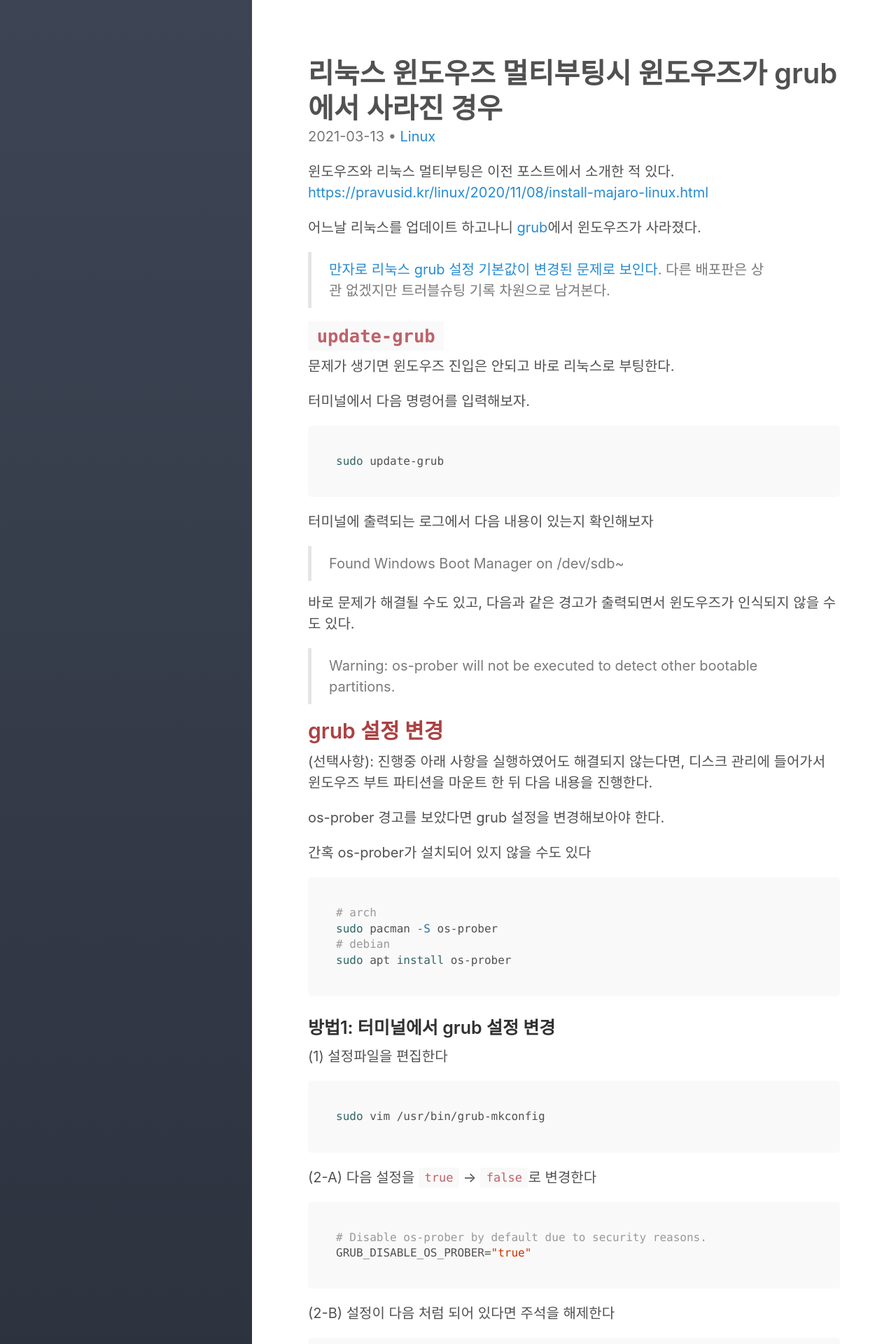
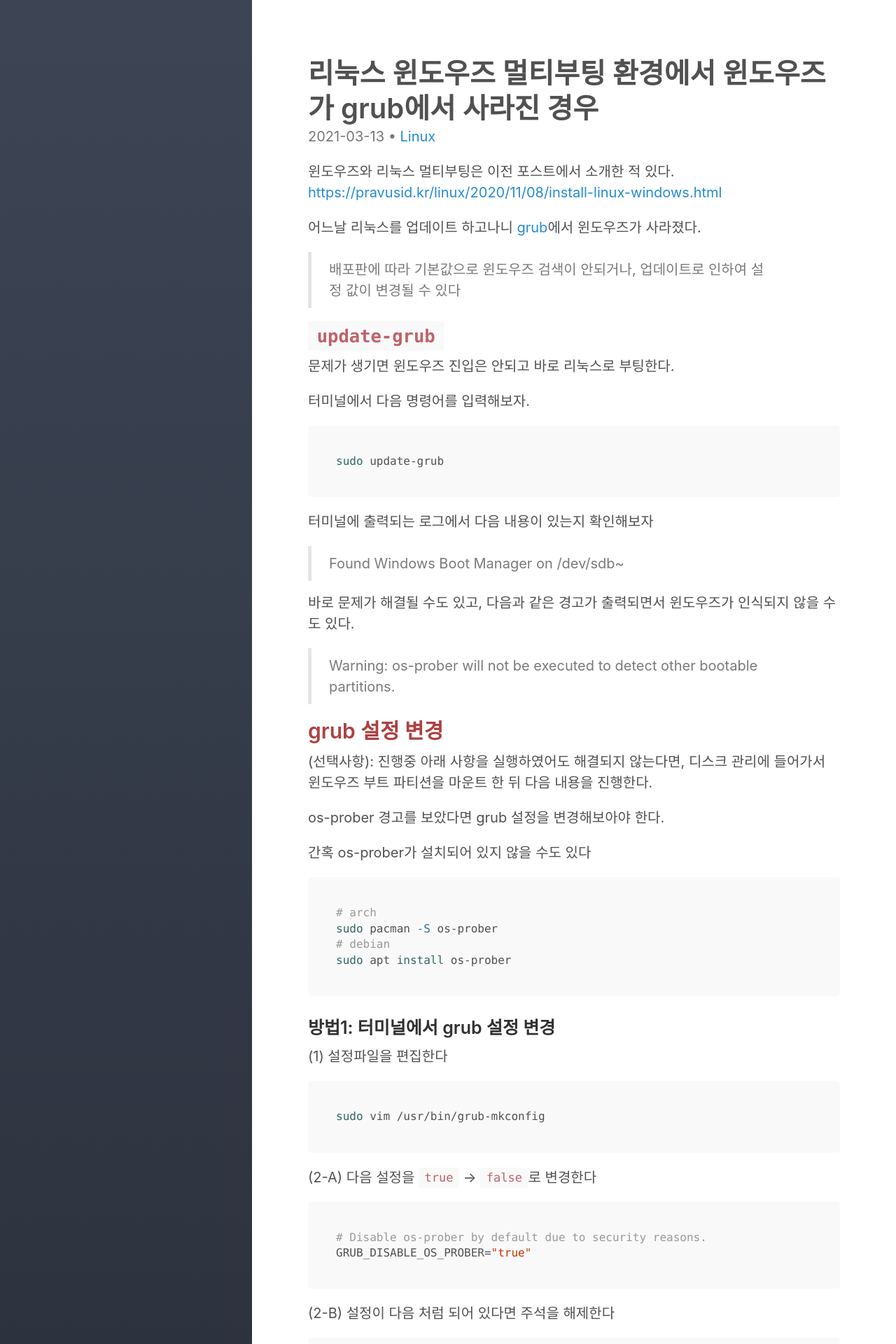
Before and after one commit to pravusid/pravusid.github.io, a Jekyll site: the page built from _posts/linux/2021/2021-03-13-windows-disappeared-from-grub.md, in a window 1280 px wide. Shown: the top 1920 px of the page at 70% size. Built offline with Jekyll 4.4.1, drawn with Linux system fonts in a browser that asks for light colours; some web fonts are replaced; comment, search, counter and statistics services are not loaded; some of the changed text lies outside the part shown.

Commit message:
update: post

```diff
--- a/_posts/linux/2021/2021-03-13-windows-disappeared-from-grub.md
+++ b/_posts/linux/2021/2021-03-13-windows-disappeared-from-grub.md
@@ -1,6 +1,6 @@
 ---
 layout: post
-title: 리눅스 윈도우즈 멀티부팅시 윈도우즈가 grub에서 사라진 경우
+title: 리눅스 윈도우즈 멀티부팅 환경에서 윈도우즈가 grub에서 사라진 경우
 categories:
   - Linux
 tags:
@@ -14,12 +14,11 @@ comments: true
 ---
 
 윈도우즈와 리눅스 멀티부팅은 이전 포스트에서 소개한 적 있다.
-<https://pravusid.kr/linux/2020/11/08/install-majaro-linux.html>
+<https://pravusid.kr/linux/2020/11/08/install-linux-windows.html>
 
 어느날 리눅스를 업데이트 하고나니 [grub](https://en.wikipedia.org/wiki/GNU_GRUB)에서 윈도우즈가 사라졌다.
 
-> [만자로 리눅스 grub 설정 기본값이 변경된 문제로 보인다](https://forum.manjaro.org/t/grub-disable-os-prober-flag-appears-to-be-ignored-in-etc-default-grub/56382/5).
-> 다른 배포판은 상관 없겠지만 트러블슈팅 기록 차원으로 남겨본다.
+> 배포판에 따라 기본값으로 윈도우즈 검색이 안되거나, 업데이트로 인하여 설정 값이 변경될 수 있다
 
 ## `update-grub`
 
```
Also changed, not shown: other parts of _posts/linux/2021/2021-03-13-windows-disappeared-from-grub.md (+2 -0 lines).
